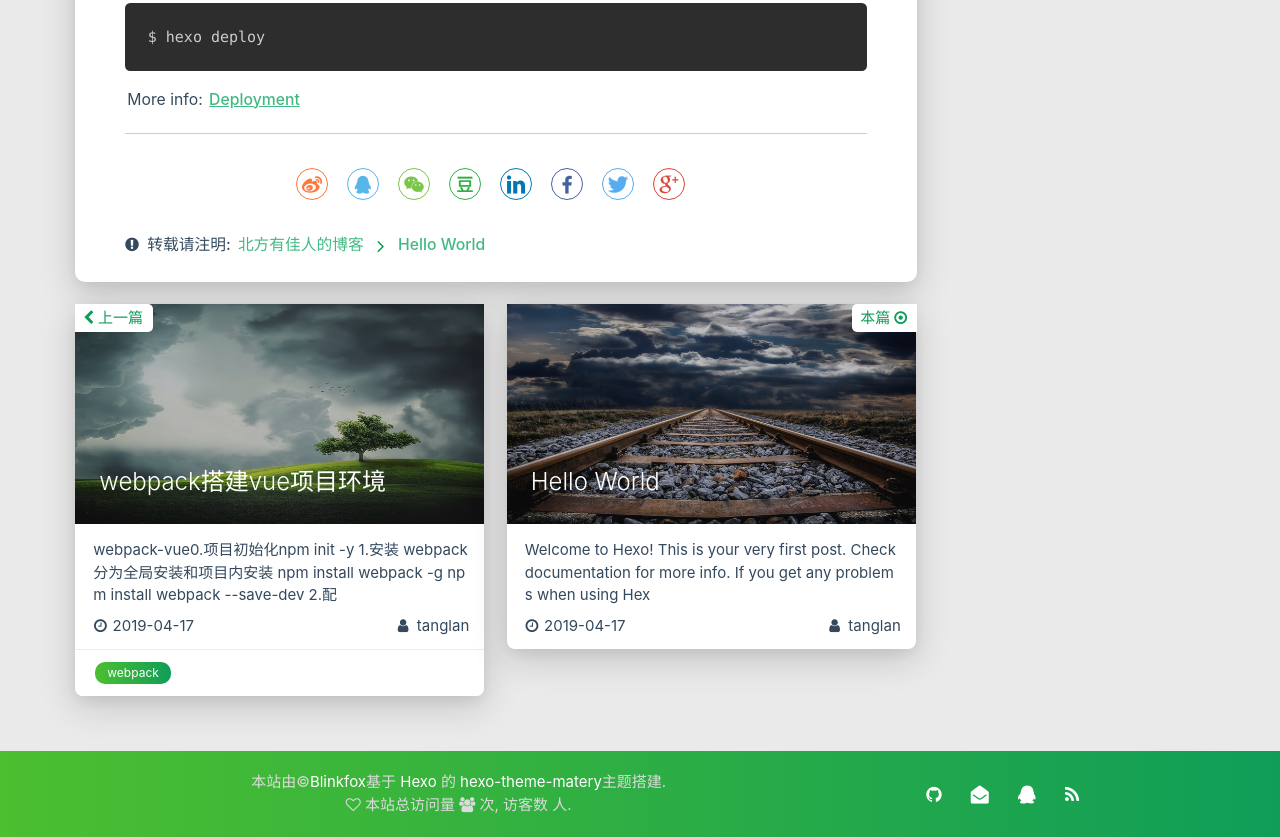
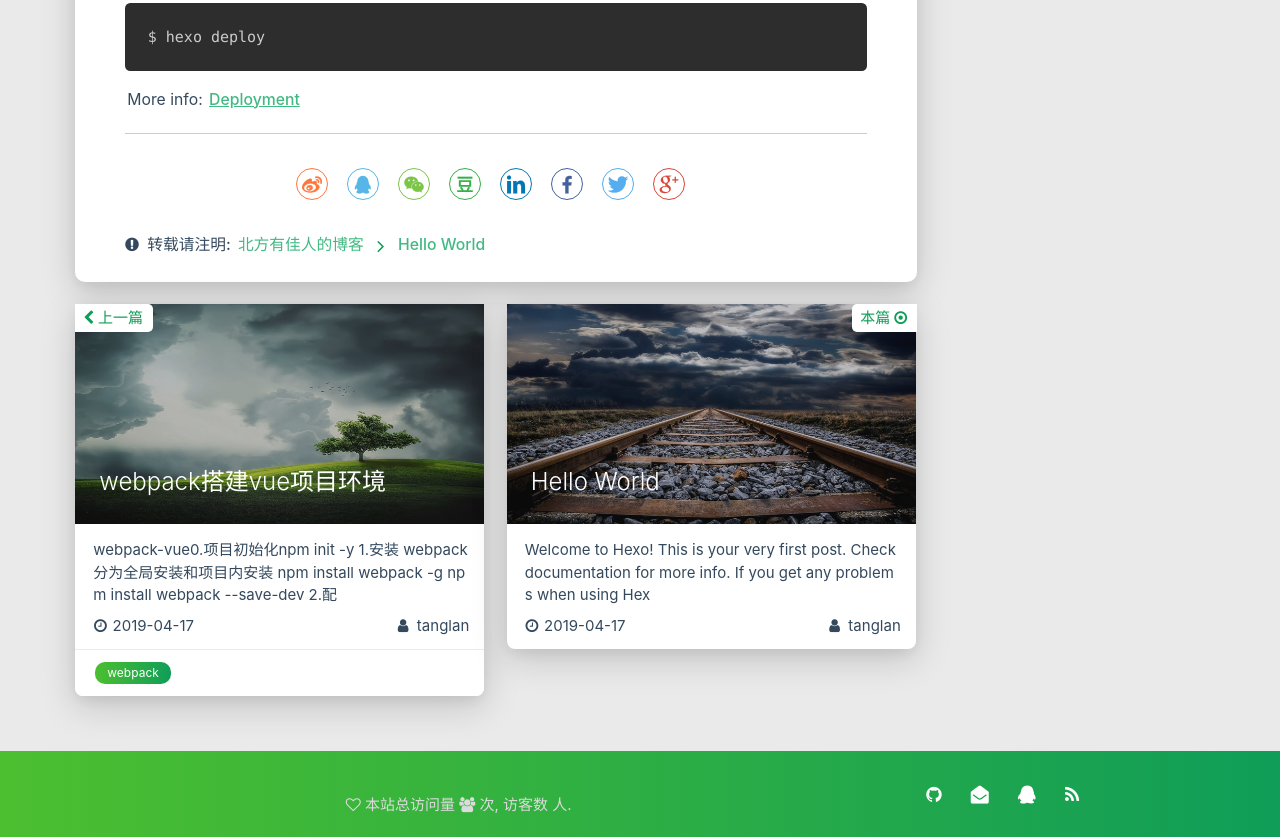
Before and after one commit to Donelan/Donelan.github.io, a plain HTML site: page 2019/04/17/hello-world/index.html in a window 1280 px wide. Shown: the part 1195-2032 px from the top of the page. Drawn offline with Linux system fonts and the light colour scheme; some packages are replaced by stand-ins of ours; a script that the page names is missing.

Commit message:
Site updated: 2019-04-18 14:11:14

```diff
--- a/2019/04/17/hello-world/index.html
+++ b/2019/04/17/hello-world/index.html
@@ -641,9 +641,9 @@
 <footer class="page-footer bg-color">
     <div class="container row center-align">
         <div class="col s12 m8 l8 copy-right">
-            本站由&copy;<a href="https://blinkfox.github.io/" target="_blank">Blinkfox</a>基于
+            <!-- 本站由&copy;<a href="https://blinkfox.github.io/" target="_blank">Blinkfox</a>基于
             <a href="https://hexo.io/" target="_blank">Hexo</a> 的
-            <a href="https://github.com/blinkfox/hexo-theme-matery" target="_blank">hexo-theme-matery</a>主题搭建.
+            <a href="https://github.com/blinkfox/hexo-theme-matery" target="_blank">hexo-theme-matery</a>主题搭建. -->
 
 
 
```
Also changed, not shown: 2019/04/17/webpack-da-jian-vue-xiang-mu-huan-jing/index.html (+2 -2 lines), about/index.html (+2 -2 lines), archives/2019/04/index.html (+2 -2 lines), archives/2019/index.html (+2 -2 lines), archives/index.html (+2 -2 lines), categories/index.html (+2 -2 lines), friends/index.html (+2 -2 lines), index.html (+2 -2 lines), tags/index.html (+2 -2 lines), tags/webpack/index.html (+2 -2 lines).
